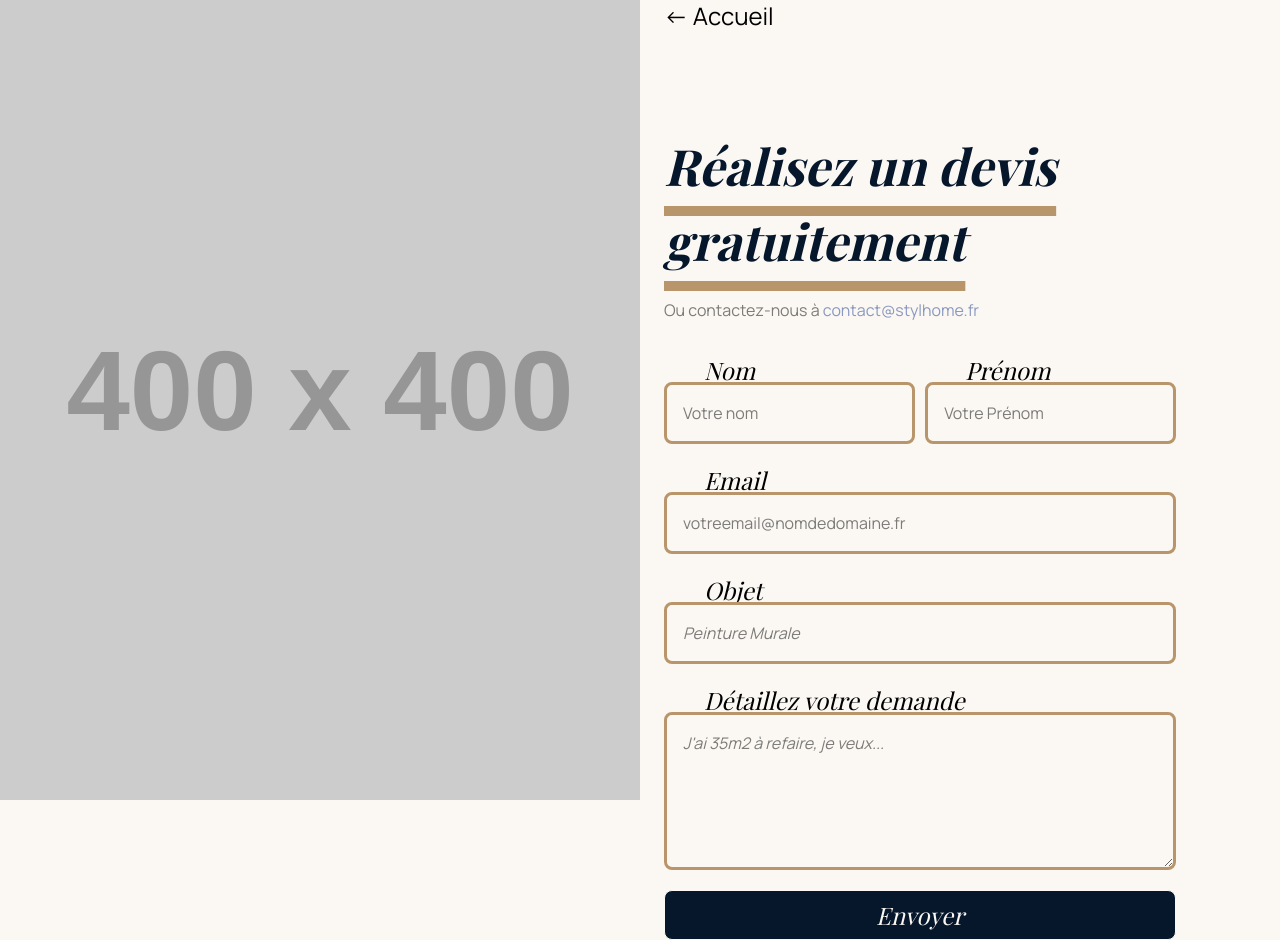
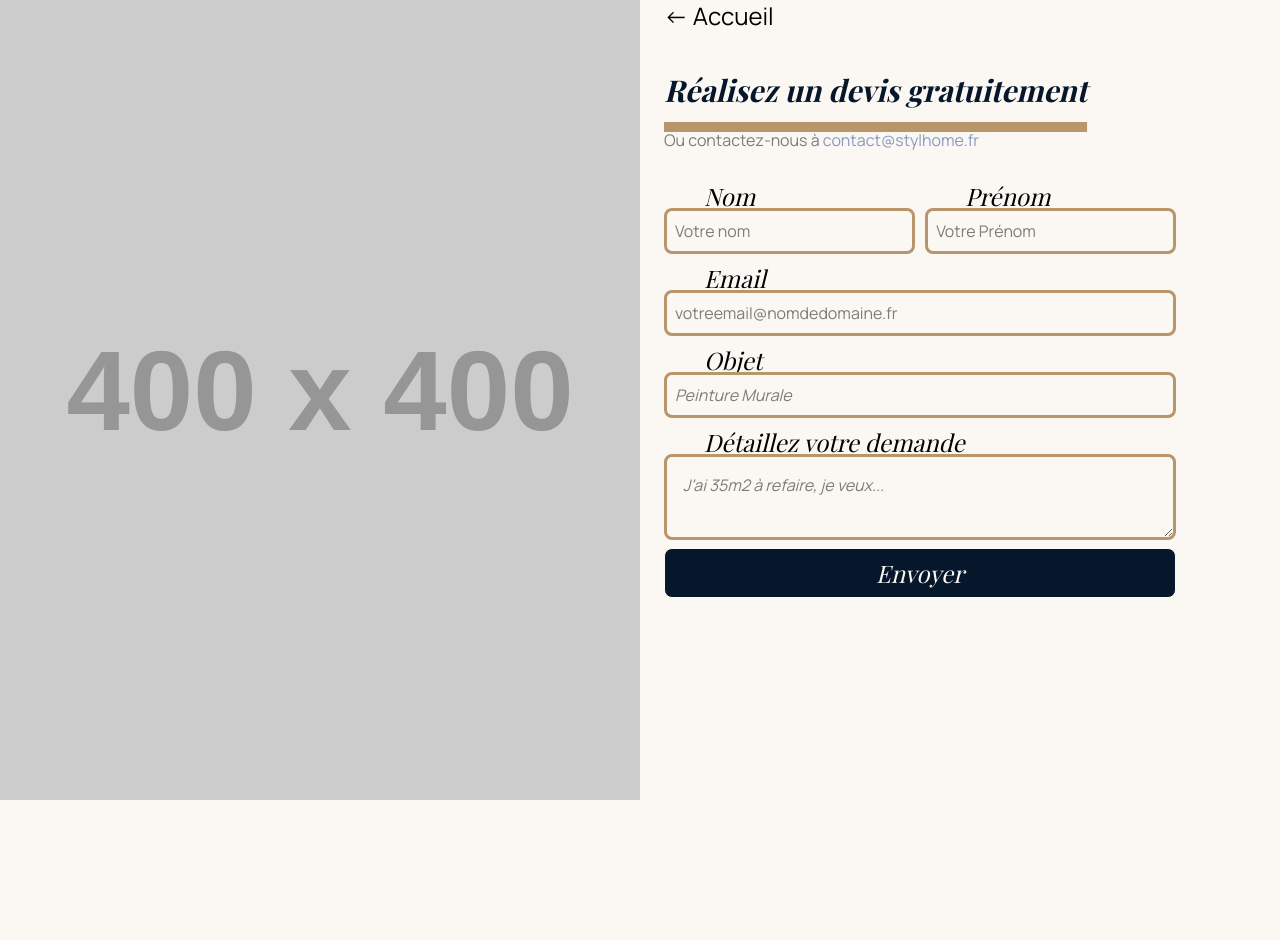
Before and after one commit to FlyingCow31/sitepeinture, a Next.js app: page /contact in a window 1280 px wide. After the commit the page ends 800 px from the top, so only its background shows below. Built offline with nearby package versions, Linux system fonts and the light colour scheme.

Commit message:
fix contact page

```diff
--- a/app/contact/page.tsx
+++ b/app/contact/page.tsx
@@ -1,12 +1,11 @@
 import Image from "next/image"
-import { Navbar } from "../componants/Navbar"
 import Link from "next/link"
 import Footer from "../componants/Footer"
 
 export default function Page() {
      return (
           <>
-               <main className="flex lg:flex-row flex-col gap-6">
+               <main className="flex lg:flex-row flex-col gap-6 ">
                     <div className="relative w-screen h-50 lg:h-screen lg:w-1/2">
                          <Image
                               src={"https://placehold.co/400x400"}
@@ -20,14 +19,14 @@ export default function Page() {
                          <Link href={"/"}>
                               <p className="font-man text-2xl">{"<- Accueil"}</p>
                          </Link>
-                         <h1 className="titlemain mt-24">Réalisez un devis gratuitement</h1>
+                         <h1 className="titlemain text-3xl! mt-10">Réalisez un devis gratuitement</h1>
                          <p className="opacity-50 mt-5">
                               Ou contactez-nous à{" "}
                               <a href="mailto:contact@stylhome.fr" className="text-blue-900">
                                    contact@stylhome.fr
                               </a>
                          </p>
-                         <form className="mt-8 flex flex-col gap-5">
+                         <form className="mt-7 flex flex-col gap-2">
                               <div className="flex items-center justify-between">
                                    <div className="flex flex-col w-[49%]">
                                         <label htmlFor="name" className="ml-10 -mb-1 text-2xl font-play italic">
@@ -37,7 +36,7 @@ export default function Page() {
                                              id="name"
                                              name="name"
                                              type="text"
-                                             className="border-sec border-3 rounded-lg p-4"
+                                             className="border-sec border-3 rounded-lg p-2"
                                              placeholder="Votre nom"
                                              required
                                         />
@@ -50,7 +49,7 @@ export default function Page() {
                                              id="prenom"
                                              name="prenom"
                                              type="text"
-                                             className="border-sec border-3 rounded-lg p-4"
+                                             className="border-sec border-3 rounded-lg p-2"
                                              placeholder="Votre Prénom"
                                              required
                                         />
@@ -65,7 +64,7 @@ export default function Page() {
                                         id="email"
                                         name="email"
                                         type="email"
-                                        className="border-sec border-3 rounded-lg p-4"
+                                        className="border-sec border-3 rounded-lg p-2"
                                         placeholder="votreemail@nomdedomaine.fr"
                                         required
                                    />
@@ -79,7 +78,7 @@ export default function Page() {
                                         id="objet"
                                         name="objet"
                                         type="text"
-                                        className="border-sec border-3 rounded-lg p-4 italic"
+                                        className="border-sec border-3 rounded-lg p-2 italic"
                                         placeholder="Peinture Murale"
                                    />
                               </div>
@@ -93,7 +92,7 @@ export default function Page() {
                                         name="message"
                                         className="border-sec border-3 rounded-lg p-4 italic"
                                         placeholder="J'ai 35m2 à refaire, je veux..."
-                                        rows={5}
+                                        rows={2}
                                         required
                                    />
                               </div>
```
